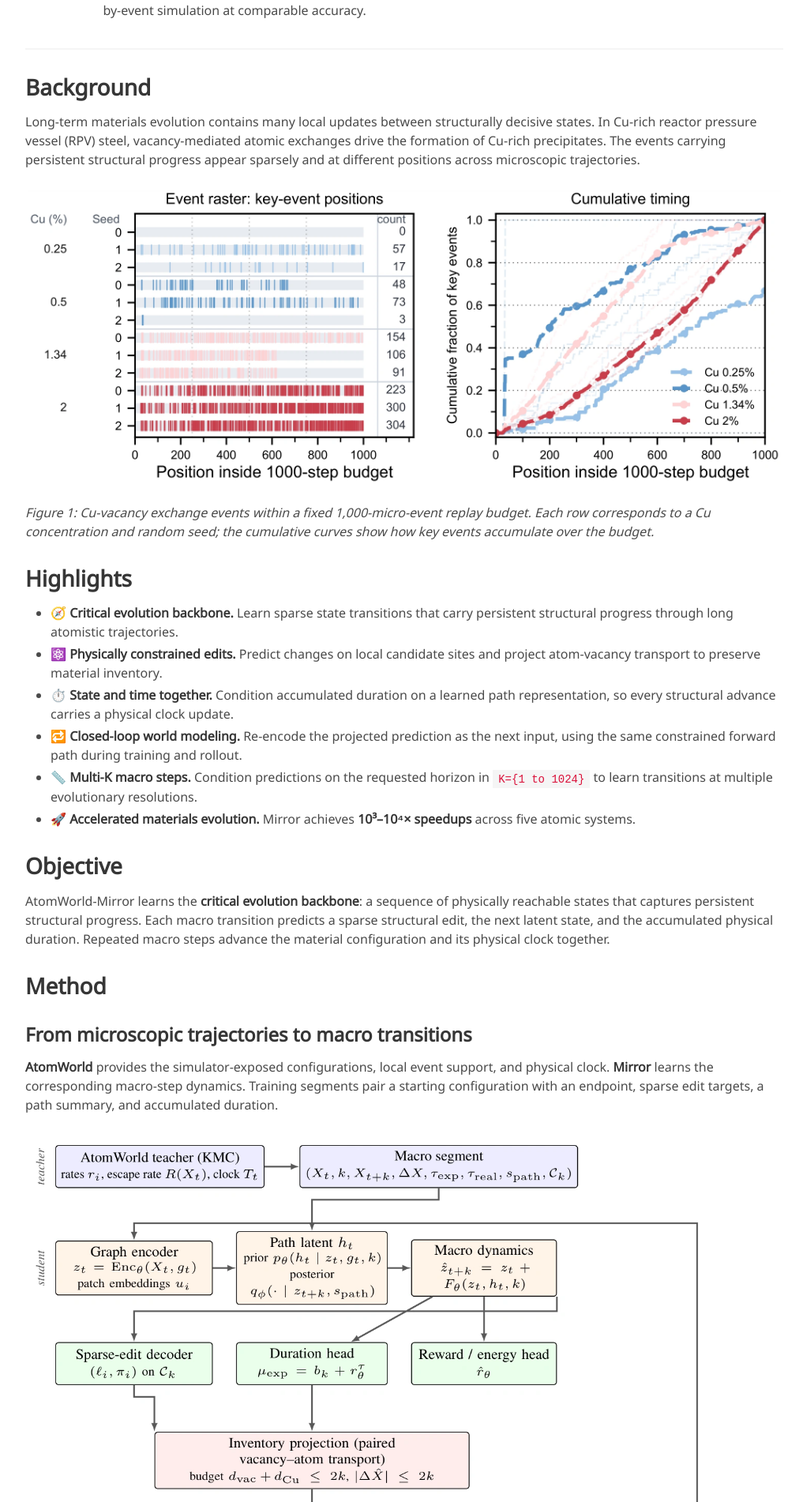
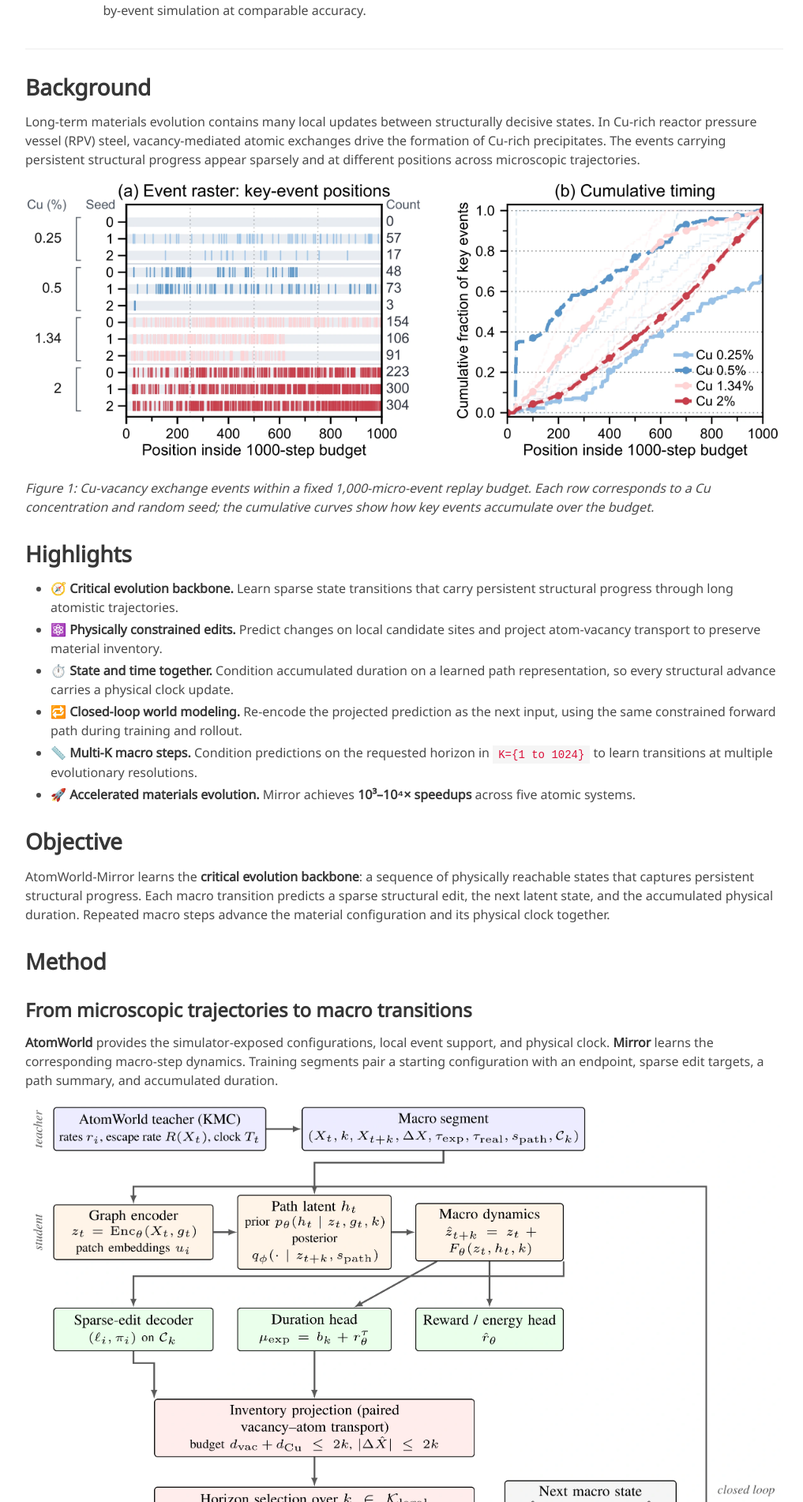
Before and after one commit to AtomWorld-Mirror/AtomWorld-Mirror.github.io, a Jekyll site: the page built from index.md, in a window 1280 px wide. Shown: the part 1217-3119 px from the top of the page at 79% size, without its empty margins (128-1145 px from the left). Built offline with Jekyll 4.4.1, drawn with Linux system fonts in a browser that asks for light colours; some web fonts are replaced.

Commit message:
docs: sync website from project-page branch

```diff
--- a/index.md
+++ b/index.md
@@ -38,7 +38,7 @@ Atomistic simulation is an important computational tool for understanding long-t
 
 Long-term materials evolution contains many local updates between structurally decisive states. In Cu-rich reactor pressure vessel (RPV) steel, vacancy-mediated atomic exchanges drive the formation of Cu-rich precipitates. The events carrying persistent structural progress appear sparsely and at different positions across microscopic trajectories.
 
-![Key-event positions and cumulative timing](./assets/key-events.webp)
+![Key-event positions and cumulative timing](./assets/key-events.webp?v=20260912)
 
 *Figure 1: Cu-vacancy exchange events within a fixed 1,000-micro-event replay budget. Each row corresponds to a Cu concentration and random seed; the cumulative curves show how key events accumulate over the budget.*
 
@@ -66,7 +66,7 @@ AtomWorld-Mirror learns the **critical evolution backbone**: a sequence of physi
 
 **AtomWorld** provides the simulator-exposed configurations, local event support, and physical clock. **Mirror** learns the corresponding macro-step dynamics. Training segments pair a starting configuration with an endpoint, sparse edit targets, a path summary, and accumulated duration.
 
-![AtomWorld-Mirror architecture](./assets/architecture.webp)
+![AtomWorld-Mirror architecture](./assets/architecture.webp?v=20260912)
 
 *Figure 2: AtomWorld-Mirror architecture. Graph and patch representations feed horizon-conditioned latent dynamics. Sparse edits pass through inventory projection, and the resulting state is reused at the next macro step. Reproduced from Figure 5 of the paper.*
 
@@ -82,7 +82,7 @@ A macro step follows four stages:
 
 Controlled validation against the KMC teacher measures sparse structural changes and expected physical time. Paired segments test endpoint prediction and single-segment duration, while long trajectories measure cumulative changes, cumulative time, and structural fidelity.
 
-![State and time validation](./assets/validation.webp)
+![State and time validation](./assets/validation.webp?v=20260912)
 
 *Figure 3: Structural edits, single-segment expected-time alignment across temperatures, cumulative expected time, and structurally faithful steps over 200 macro segments. Reproduced from Figure 2 of the paper.*
 
@@ -90,7 +90,7 @@ Controlled validation against the KMC teacher measures sparse structural changes
 
 Autonomous model rollouts apply each projected edit to the previous model state. Local KMC probes evaluate the resulting transitions. Ablations measure energy error, reachability violations, inventory violations, time error, and edit error across two Cu concentrations and four temperatures.
 
-![Physical constraint ablations](./assets/ablations.webp)
+![Physical constraint ablations](./assets/ablations.webp?v=20260912)
 
 *Figure 4: Multi-K teacher-probe ablations. Each physical component has a distinct role in maintaining valid state-time transitions. Reproduced from Figure 3 of the paper.*
 
@@ -98,7 +98,7 @@ Autonomous model rollouts apply each projected edit to the previous model state.
 
 A macro step replaces explicit replay of intervening microscopic events with inference on a local candidate patch. The paper reports speedups of 10<sup>3</sup> to 10<sup>4</sup> across its material-system timing diagnostics. The benchmark below compares teacher replay, rate-scaling KMC, superbasin KMC, and AtomWorld-Mirror over lattice sizes and temperatures. Timing includes benchmark orchestration and batched neural inference.
 
-![Inference timing across lattice sizes and temperatures](./assets/speedup.webp)
+![Inference timing across lattice sizes and temperatures](./assets/speedup.webp?v=20260912)
 
 *Figure 5: End-to-end timing diagnostic across lattice sizes and temperatures. See Figure 4 and Appendix D of the paper for benchmark settings and per-system measurements.*
 
```
Also changed, not shown: assets/ablations.webp, assets/architecture.webp, assets/key-events.webp, assets/speedup.webp, assets/validation.webp.
